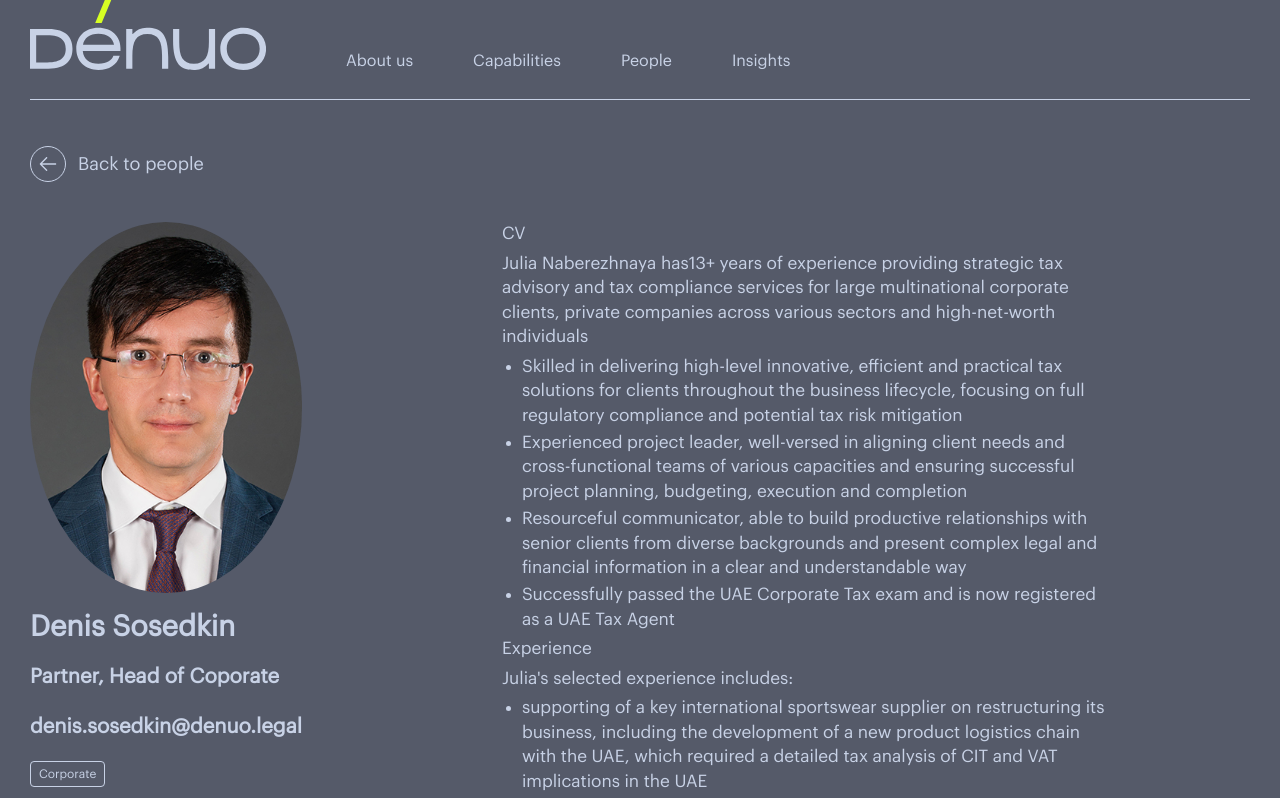
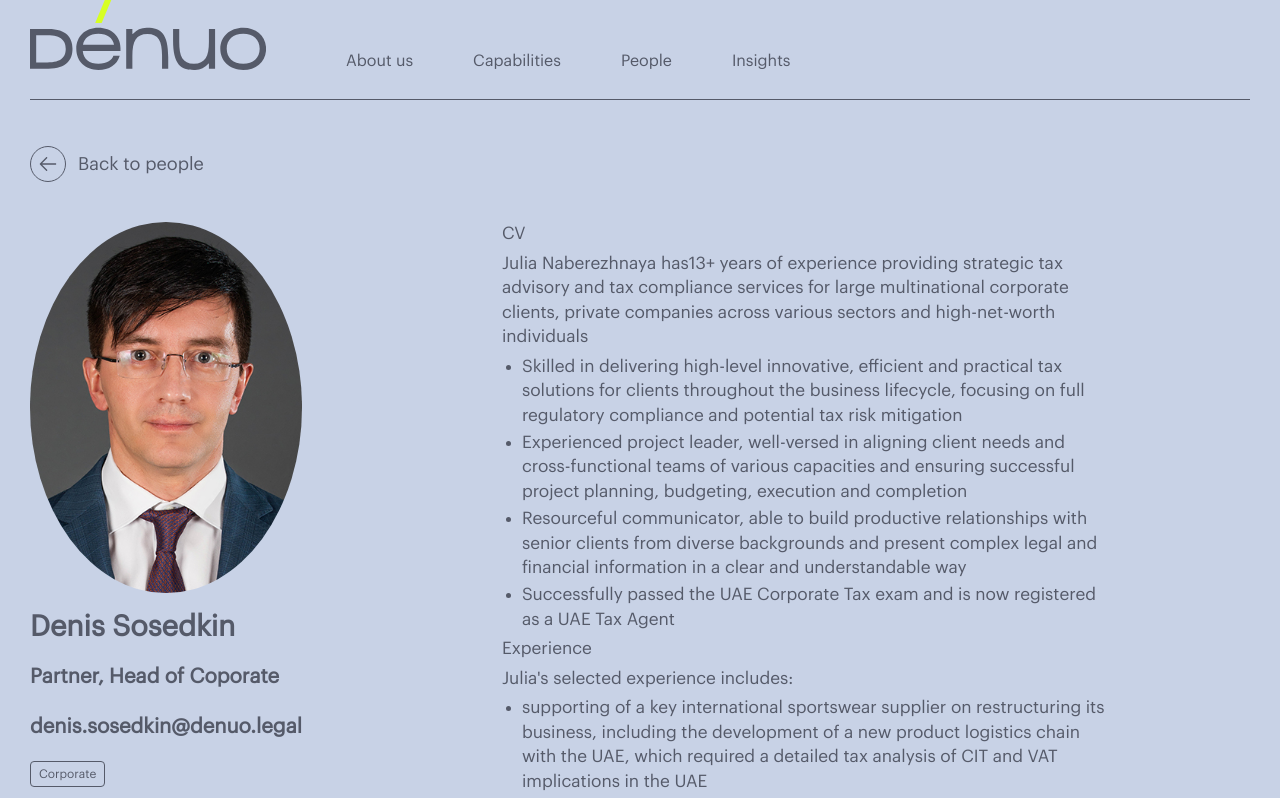
Before and after one commit to DenuoSoft/Web-LSI, a React (Vite) app: page /person/1 in a window 1280 px wide. Shown: the top 798 px of the page. Built offline with nearby package versions, Linux system fonts and the light colour scheme.

Commit message:
Add animation to about page

```diff
--- a/src/components/AboutView/AboutView.styled.ts
+++ b/src/components/AboutView/AboutView.styled.ts
@@ -1,6 +1,7 @@
 import styled, { css } from 'styled-components';
 import { fluidTypography } from '../../styles/fluidTypography';
 import { breakpoints } from '../../styles/breakpoints';
+import { fadeInX } from '../../styles/animation';
 
 export const AboutBlock = styled.div<{ $visible: boolean }>`
 	--slide-base: clamp(28rem, 45vw, 70rem);
@@ -110,6 +111,7 @@ export const AboutText = styled.div`
 	display: flex;
 	flex-direction: column;
 	gap: var(--slide-gap);
+	animation: ${fadeInX} 0.9s ease-in;
 	${fluidTypography({ max: 20, min: 16 })}
 `;
 
--- a/src/components/Header/Header.tsx
+++ b/src/components/Header/Header.tsx
@@ -49,6 +49,7 @@ export const Header = memo(() => {
 
 	const isHomePage = location.pathname === '/';
 	const isCapaView = location.pathname === '/capaview';
+	//const isPersonView = location.pathname === '/person';
 
 	// Обработчик скролла
 	useEffect(() => {
--- a/src/components/PersonView/PersonView.styled.ts
+++ b/src/components/PersonView/PersonView.styled.ts
@@ -18,7 +18,7 @@ export const PersonWrap = styled.div`
 	display: flex;
 	justify-content: flex-start;
 	gap: 20rem;
-	color: #c8d2e6;
+	color: var(--text);
 	animation: ${fadeInX} 0.5s ease-in;
 	@media (max-width: ${breakpoints.lg}) {
 		flex-direction: column;
@@ -83,7 +83,7 @@ export const NavBack = styled.button`
 	align-items: center;
 	gap: 1.2rem;
 	cursor: pointer;
-		color: #c8d2e6;
+		color: var(--text);
 		 ${ItemIcon} {
 		color: inherit;
 	  }
@@ -94,16 +94,16 @@ export const NavBack = styled.button`
 	  }
 
 	  &:hover {
-		color: #d7ff23;
+		color: #a0b9be;
 	  }
 
 	  &:hover ${ItemIcon} {
-		color: #d7ff23;
-		border-color: #d7ff23;
+		color: #a0b9be;
+		border-color: #a0b9be;
 	  }
 
 	  &:hover svg path {
-		fill: #d7ff23;
+		fill: #a0b9be;
 	  }
 `;
 export const NavBackText = styled.span`
@@ -162,7 +162,7 @@ export const ItemBadgeWrap = styled.div`
 	flex-wrap: wrap;
 	justify-content: flex-start;
 	gap: 1.2rem;
-	color: #c8d2e6;
+	color: var(--text);
 
 	@media (max-width: ${breakpoints.sm}) {
 		justify-content: center;
@@ -170,7 +170,7 @@ export const ItemBadgeWrap = styled.div`
 `;
 export const ItemBadge = styled.div`
 	padding: 0.2rem 0.8rem;
-	border: 0.2px solid #c8d2e6;
+	border: 0.2px solid var(--text);
 	border-radius: 0.4rem;
 	font-size: 1.2rem;
 	line-height: 167%;
--- a/src/router/router.tsx
+++ b/src/router/router.tsx
@@ -49,6 +49,7 @@ export const router = createBrowserRouter(
 				{
 					path: '/person/:id',
 					element: <Person />,
+					handle: { theme: "light" }
 				},
 				{
 					path: '/news/:id',
```
